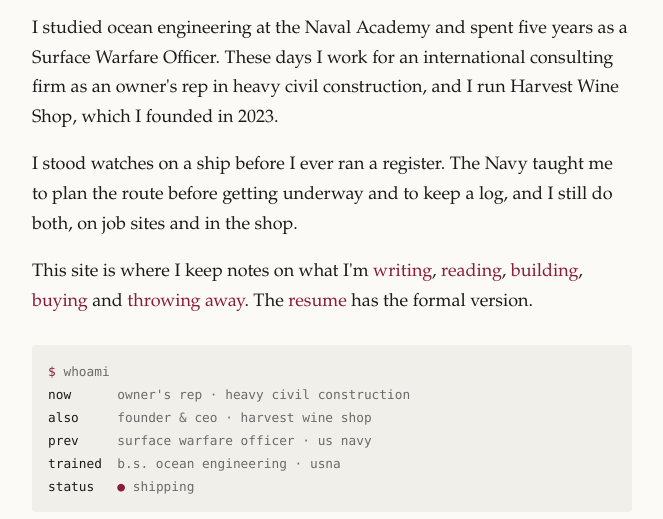
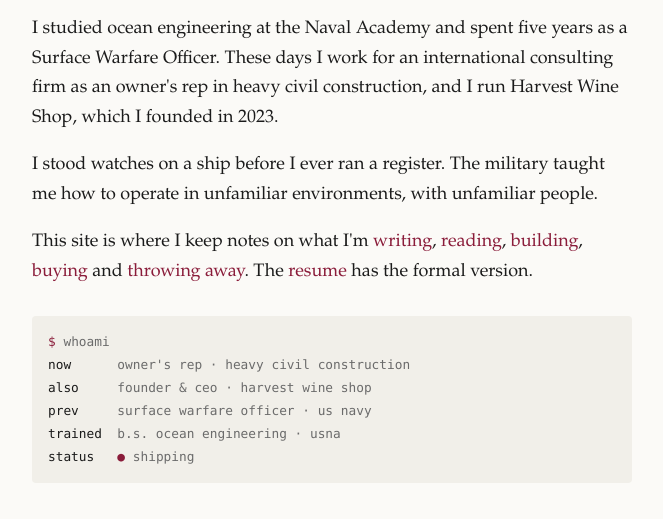
Before and after one commit to astralman55/Me, a website: page index.html in a window 1280 px wide. Shown: the part 281-800 px from the top of the page, without its empty margins (308-971 px from the left). Drawn offline with Linux system fonts and the light colour scheme.

Commit message:
Update home page line about the military
Co-Authored-By: Claude Opus 5.5 <noreply@anthropic.com>
Claude-Session: https://claude.ai/code/session_019E3kpmb32szgooJ8sw1qg5

```diff
--- a/index.html
+++ b/index.html
@@ -34,7 +34,7 @@
 <h1>Andy Lowry</h1>
 <p class="lede">I'm an engineer by training, and so far I've worked on ships, in a wine shop and on construction sites.</p>
 <p>I studied ocean engineering at the Naval Academy and spent five years as a Surface Warfare Officer. These days I work for an international consulting firm as an owner's rep in heavy civil construction, and I run Harvest Wine Shop, which I founded in 2023.</p>
-<p>I stood watches on a ship before I ever ran a register. The Navy taught me to plan the route before getting underway and to keep a log, and I still do both, on job sites and in the shop.</p>
+<p>I stood watches on a ship before I ever ran a register. The military taught me how to operate in unfamiliar environments, with unfamiliar people.</p>
 <p>This site is where I keep notes on what I'm <a href="/writing">writing</a>, <a href="/reading">reading</a>, <a href="/building">building</a>, <a href="/buying">buying</a> and <a href="/trashing">throwing away</a>. The <a href="/resume">resume</a> has the formal version.</p>
 
 <div class="status" aria-label="Current status">
```
